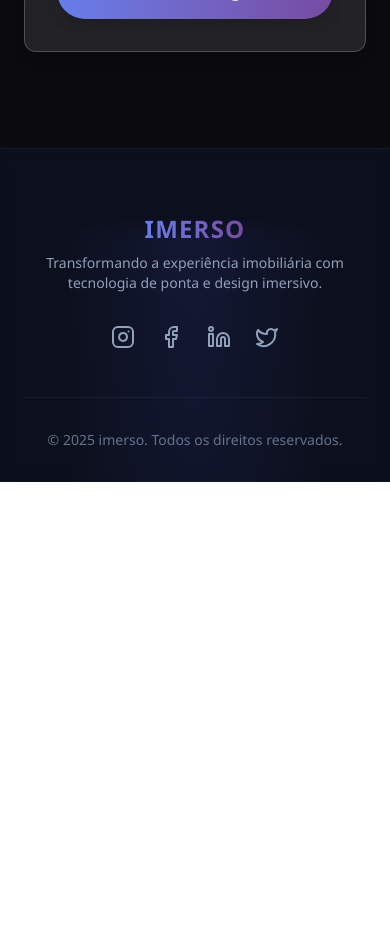
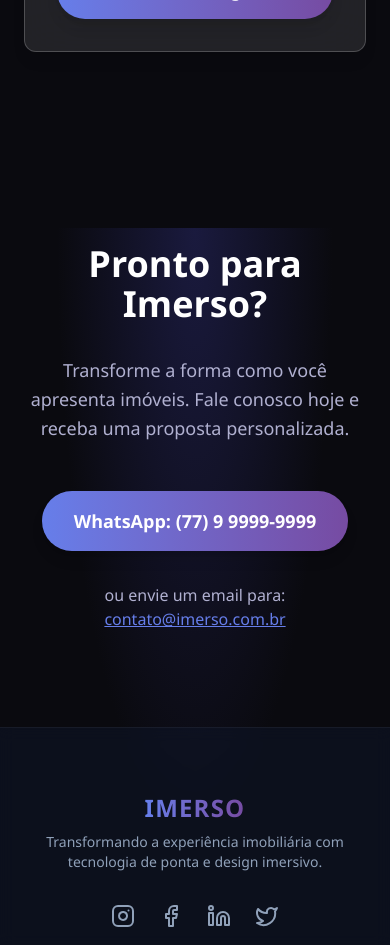
Before and after one commit to robdll/imerso, a Next.js app: page / in a window 390 px wide. Shown: the part 9900-10845 px from the top of the page. Before the commit the page ends 10382 px from the top, so only its background shows below. Built offline with nearby package versions, Linux system fonts and the light colour scheme.

Commit message:
cta section

```diff
--- a/app/page.tsx
+++ b/app/page.tsx
@@ -8,6 +8,7 @@
 import { FeaturesSection } from "@/components/sections/FeaturesSection";
 import { PricesSection } from "@/components/sections/PricesSection";
 import { ContactSection } from "@/components/sections/ContactSection";
+import { CTASection } from "@/components/sections/CTASection";
 import { WhatsAppButton } from "@/components/ui/WhatsAppButton";
 
 export default function Home() {
@@ -30,6 +31,8 @@
 
       <ContactSection />
 
+      <CTASection />
+
       <Footer />
 
       <WhatsAppButton />
--- /dev/null
+++ b/components/sections/CTASection.tsx
@@ -0,0 +1,51 @@
+// FILE: @/components/sections/CTASection.tsx
+"use client";
+
+import { Button } from "@/components/ui/Button";
+
+export const CTASection = () => {
+  return (
+    <section className="py-24 relative overflow-hidden">
+      {/* Background Glow Effects */}
+      <div className="absolute top-1/2 left-1/2 -translate-x-1/2 -translate-y-1/2 w-[600px] h-[600px] bg-primary/10 rounded-full blur-[120px] -z-10"></div>
+
+      <div className="container mx-auto px-6">
+        <div className="text-center max-w-3xl mx-auto space-y-8">
+          {/* Heading */}
+          <h2 className="text-4xl md:text-5xl font-bold text-white">
+            Pronto para Imerso?
+          </h2>
+
+          {/* Description */}
+          <p className="text-lg md:text-xl text-[#b0b0d0] leading-relaxed">
+            Transforme a forma como você apresenta imóveis. Fale conosco hoje e receba uma proposta personalizada.
+          </p>
+
+          {/* Primary CTA Button */}
+          <div className="pt-4">
+            <Button
+              variant="primary"
+              className="text-lg px-8 py-4"
+              onClick={() => {
+                window.open("https://wa.me/5577999999999", "_blank");
+              }}
+            >
+              WhatsApp: (77) 9 9999-9999
+            </Button>
+          </div>
+
+          {/* Secondary CTA */}
+          <p className="text-base text-[#b0b0d0]">
+            ou envie um email para:{" "}
+            <a
+              href="mailto:contato@imerso.com.br"
+              className="text-primary hover:text-[#764ba2] transition-colors underline"
+            >
+              contato@imerso.com.br
+            </a>
+          </p>
+        </div>
+      </div>
+    </section>
+  );
+};
```
